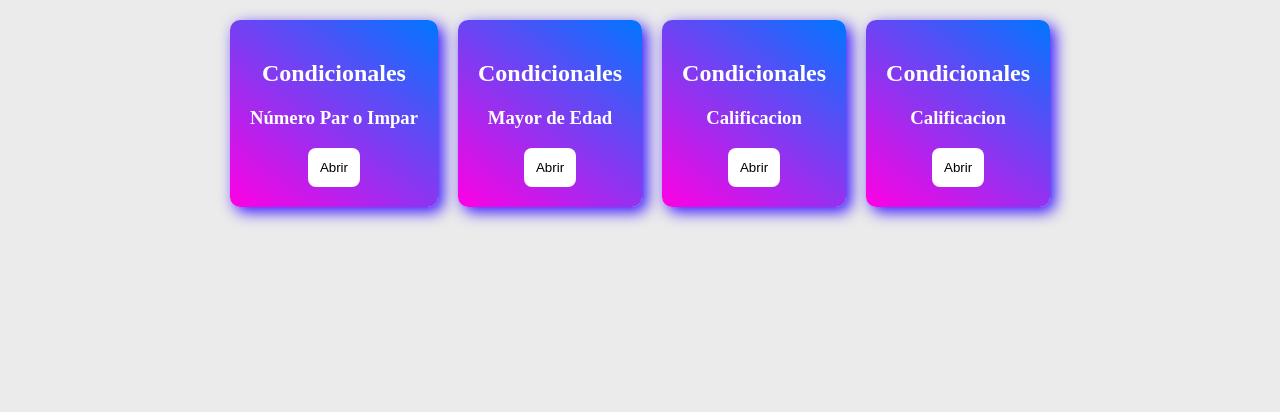
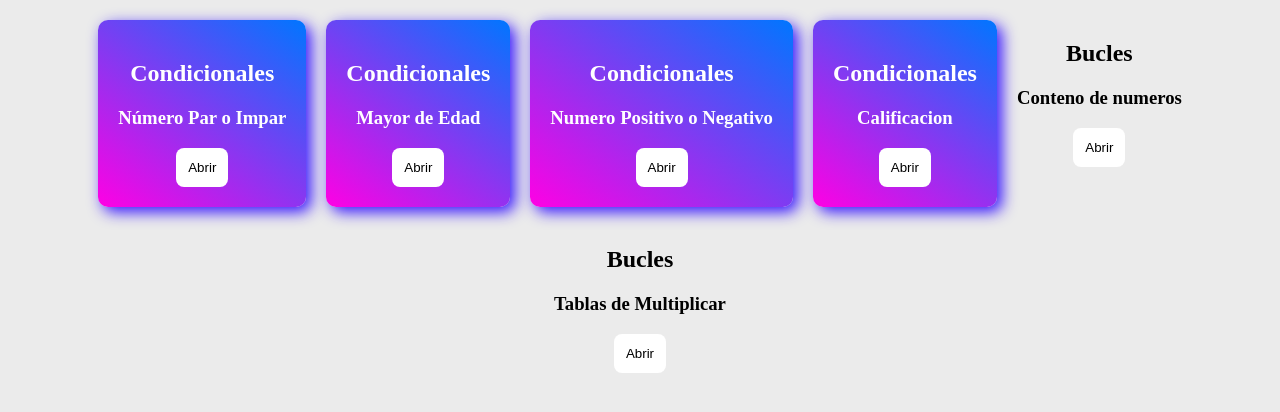
Before and after one commit to adolfo267/AHD1, a plain HTML site: page index.html in a window 1280 px wide. Drawn offline with Linux system fonts and the light colour scheme.

Commit message:
archivo actualizado

```diff
--- a/index.html
+++ b/index.html
@@ -24,7 +24,7 @@
 
     <section class="seccion">
       <h2>Condicionales</h2>
-      <h3>Calificacion</h3>
+      <h3>Numero Positivo o Negativo</h3>
       <button id="btnPositivoNegativo">Abrir</button>
     </section>
 
@@ -32,6 +32,18 @@
       <h2>Condicionales</h2>
       <h3>Calificacion</h3>
       <button id="btnCalificacion">Abrir</button>
+    </section>
+
+    <section class="seccion2">
+      <h2>Bucles</h2>
+      <h3>Conteno de numeros</h3>
+      <button id="btnConteo">Abrir</button>
+    </section>
+
+    <section class="seccion2">
+      <h2>Bucles</h2>
+      <h3>Tablas de Multiplicar</h3>
+      <button id="btnTabla">Abrir</button>
     </section>
 
   </main>
```
